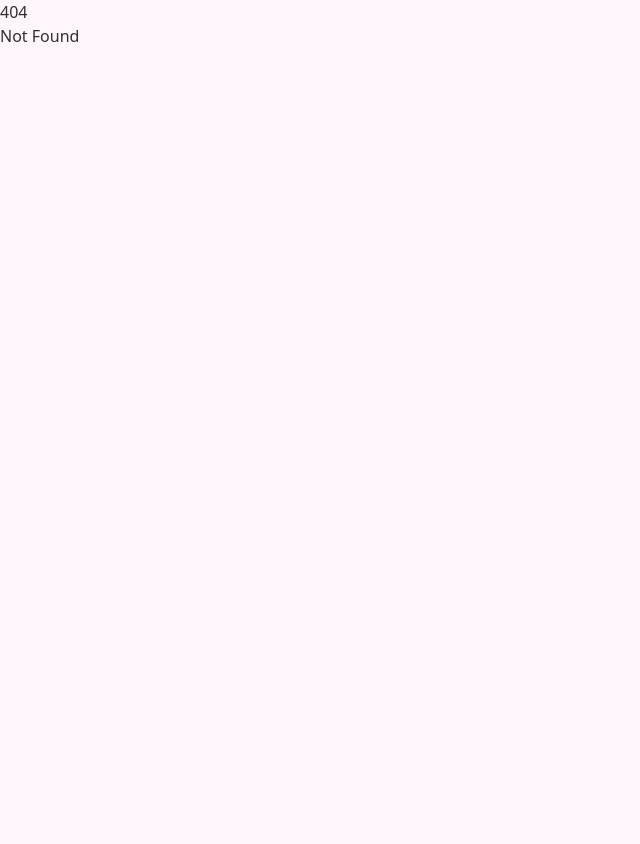
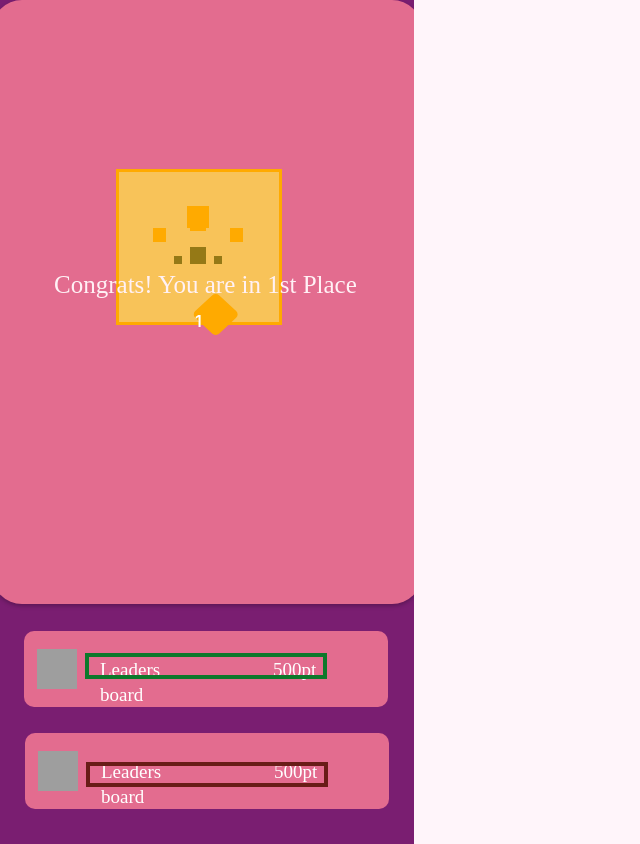
Before and after one commit to acm-projects/Besties, a SvelteKit app in the folder besties-mobile/: page /Results in a window 1280 px wide. Before the commit this address had no page. Shown: the whole page, without its empty margins (0-640 px from the left). Before the commit the page ends 800 px from the top, so only its background shows below. Built offline with nearby package versions, Linux system fonts and the light colour scheme; grey boxes are pictures that could not be loaded.

Commit message:
new results screen

```diff
--- /dev/null
+++ b/besties-mobile/src/routes/Results/+page.svelte
@@ -0,0 +1,335 @@
+<script>
+    let showLeaderboard = false;
+
+    function toggleLeaderboard() {
+      showLeaderboard = !showLeaderboard;
+    }
+  </script>
+
+  <style>
+    /* iPhone */
+    .iphone {
+      position: relative;
+      width: 414px;
+      height: 844px;
+      overflow-y: scroll;
+      background: #7A1E71;
+    }
+
+    /* Frame 7 */
+    .frame7 {
+      position: absolute;
+      width: 364px;
+      height: 76px;
+      left: 24px;
+      top: 631px;
+      background: #E36C8F;
+      border-radius: 10px;
+    }
+
+    /* Ellipse 1 */
+    .ellipse1 {
+      position: absolute;
+      width: 40px;
+      height: 40px;
+      left: 13px;
+      top: 18px;
+      background: url(.png);
+    }
+
+    /* Leaders board */
+    .leadersBoard {
+      position: absolute;
+      width: 54px;
+      height: 25px;
+      left: 76px;
+      top: 26px;
+      font-family: 'Average Sans';
+      font-style: normal;
+      font-weight: 400;
+      font-size: 19px;
+      line-height: 25px;
+      color: #FFFFFF;
+    }
+
+    /* 500pt */
+    .pt500 {
+      position: absolute;
+      width: 45px;
+      height: 25px;
+      left: 249px;
+      top: 26px;
+      font-family: 'Average Sans';
+      font-style: normal;
+      font-weight: 400;
+      font-size: 19px;
+      line-height: 25px;
+      color: #FFFFFF;
+    }
+
+    /* akar-icons:chevron-up */
+    .chevronUp {
+      position: absolute;
+      width: 30px;
+      height: 30px;
+      left: 323px;
+      top: 23px;
+    }
+
+    /* Vector */
+    .vector {
+      position: absolute;
+      left: 16.67%;
+      right: 16.67%;
+      top: 29.17%;
+      bottom: 37.5%;
+      border: 4.16667px solid #0D782B;
+    }
+
+    /* Frame 6 */
+    .frame6 {
+      position: absolute;
+      width: 364px;
+      height: 76px;
+      left: 25px;
+      top: 733px;
+      background: #E36C8F;
+      border-radius: 10px;
+    }
+
+    /* Ellipse 1 */
+    .ellipse1-frame6 {
+      position: absolute;
+      width: 40px;
+      height: 40px;
+      left: 13px;
+      top: 18px;
+      background: url(.png);
+    }
+
+    /* Leaders board for Frame 6 */
+    .leadersBoard-frame6 {
+      position: absolute;
+      width: 57px;
+      height: 25px;
+      left: 76px;
+      top: 26px;
+      font-family: 'Average Sans';
+      font-style: normal;
+      font-weight: 400;
+      font-size: 19px;
+      line-height: 25px;
+      color: #FFFFFF;
+    }
+
+    /* 500pt for Frame 6 */
+    .pt500-frame6 {
+      position: absolute;
+      width: 44px;
+      height: 25px;
+      left: 249px;
+      top: 26px;
+      font-family: 'Average Sans';
+      font-style: normal;
+      font-weight: 400;
+      font-size: 19px;
+      line-height: 25px;
+      color: #FFFFFF;
+    }
+
+    /* akar-icons:chevron-up for Frame 6 */
+    .chevronUp-frame6 {
+      position: absolute;
+      width: 30px;
+      height: 30px;
+      left: 323px;
+      top: 23px;
+    }
+
+    /* Vector for Frame 6 */
+    .vector-frame6 {
+      position: absolute;
+      left: 16.67%;
+      right: 16.67%;
+      top: 37.5%;
+      bottom: 29.17%;
+      border: 4.16667px solid #691C17;
+    }
+
+    /* Rectangle 1 */
+    .rectangle1 {
+      position: absolute;
+      width: 430px;
+      height: 604px;
+      left: -8px;
+      top: 0px;
+      background: #E36C8F;
+      box-shadow: 0px 2px 4px rgba(0, 0, 0, 0.25);
+      border-radius: 30px;
+    }
+
+    /* Ellipse 1 for Rectangle 1 */
+    .ellipse1-rectangle1 {
+      position: absolute;
+      width: 166px;
+      height: 156px;
+      left: 124px;
+      top: 169px;
+      background: #F8C359;
+      border: 3px solid #FFAA00;
+    }
+
+    /* Group 1 */
+    .group1 {
+      position: absolute;
+      width: 90px;
+      height: 74px;
+      left: 161px;
+      top: 206px;
+    }
+
+    /* Vector in Group 1 */
+    .vector-group1 {
+      position: absolute;
+      left: 40.81%;
+      right: 41.29%;
+      top: 26.7%;
+      bottom: 66.82%;
+      background: #FFAA00;
+    }
+
+    /* Ellipse 4 */
+    .ellipse4 {
+      position: absolute;
+      width: 21.18px;
+      height: 22.08px;
+      left: 195.41px;
+      top: 206px;
+      background: #FFAA00;
+    }
+
+    /* Ellipse 7 */
+    .ellipse7 {
+      position: absolute;
+      width: 15.88px;
+      height: 16.56px;
+      left: 198.06px;
+      top: 247.39px;
+      background: #957916;
+    }
+
+    /* Ellipse 5 */
+    .ellipse5 {
+      position: absolute;
+      width: 13.24px;
+      height: 13.8px;
+      left: 237.76px;
+      top: 228.07px;
+      background: #FFAA00;
+    }
+
+    /* Ellipse 6 */
+    .ellipse6 {
+      position: absolute;
+      width: 13.24px;
+      height: 13.8px;
+      left: 161px;
+      top: 228.07px;
+      background: #FFAA00;
+    }
+
+    /* Ellipse 8 */
+    .ellipse8 {
+      position: absolute;
+      width: 7.94px;
+      height: 8.28px;
+      left: 182.18px;
+      top: 255.67px;
+      background: #957916;
+    }
+
+    /* Ellipse 9 */
+    .ellipse9 {
+      position: absolute;
+      width: 7.94px;
+      height: 8.28px;
+      left: 221.88px;
+      top: 255.67px;
+      background: #957916;
+    }
+
+    /* Rectangle 7 */
+    .rectangle7 {
+      position: absolute;
+      width: 33.39px;
+      height: 33.39px;
+      left: 207.04px;
+      top: 298.28px;
+      background: #FFAA00;
+      border-radius: 5px;
+      transform: matrix(0.73, 0.68, -0.73, 0.68, 0, 0);
+    }
+
+    /* 1 */
+    .number1 {
+      position: absolute;
+      width: 8px;
+      height: 19px;
+      left: 203px;
+      top: 312px;
+      font-family: 'Inter';
+      font-style: normal;
+      font-weight: 600;
+      font-size: 16px;
+      line-height: 19px;
+      color: #FFFFFF;
+    }
+
+    /* Congrats! You are in 1st Place */
+    .congratsText {
+      position: absolute;
+      left: 6.76%;
+      right: 7.49%;
+      top: 44.55%;
+      bottom: 51.66%;
+      font-family: 'Average Sans';
+      font-style: normal;
+      font-weight: 400;
+      font-size: 25px;
+      line-height: 32px;
+      text-align: center;
+      color: #FFF1F5;
+    }
+  </style>
+
+  <div class="iphone">
+    <div class="frame7">
+      <div class="ellipse1"></div>
+      <div class="leadersBoard">Leaders board</div>
+      <div class="pt500">500pt</div>
+      <div class="chevronUp"></div>
+      <div class="vector"></div>
+    </div>
+    <div class="frame6">
+      <div class="ellipse1-frame6"></div>
+      <div class="leadersBoard-frame6">Leaders board</div>
+      <div class="pt500-frame6">500pt</div>
+      <div class="chevronUp-frame6"></div>
+      <div class="vector-frame6"></div>
+    </div>
+    <div class="rectangle1">
+      <div class="ellipse1-rectangle1"></div>
+      <div class="group1">
+        <div class="vector-group1"></div>
+      </div>
+      <div class="ellipse4"></div>
+      <div class="ellipse7"></div>
+      <div class="ellipse5"></div>
+      <div class="ellipse6"></div>
+      <div class="ellipse8"></div>
+      <div class="ellipse9"></div>
+      <div class="rectangle7"></div>
+      <div class="number1">1</div>
+      <div class="congratsText">Congrats! You are in 1st Place</div>
+    </div>
+  </div>
```
